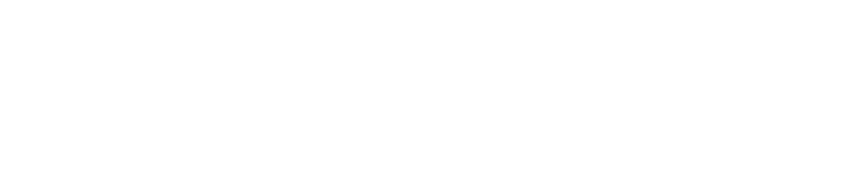
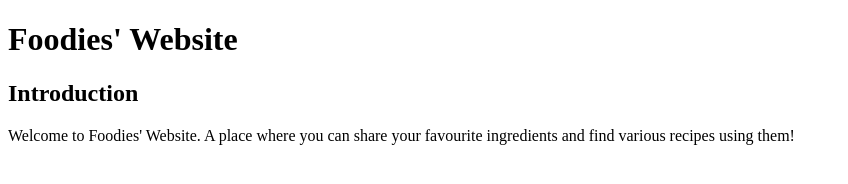
Before and after one commit to MattChan96/FrameExo, a plain HTML site: page index.html in a window 1280 px wide. Shown: the whole page, without its empty margins (0-848 px from the left). Drawn offline with Linux system fonts and the light colour scheme.

Commit message:
Homepage

```diff
--- a/index.html
+++ b/index.html
@@ -7,6 +7,8 @@
     <title>Favourite Food</title>
 </head>
 <body>
-
+    <h1>Foodies' Website</h1>
+    <h2>Introduction</h2>
+    <p> Welcome to Foodies' Website. A place where you can share your favourite ingredients and find various recipes using them! </p>
 </body>
 </html>
```
